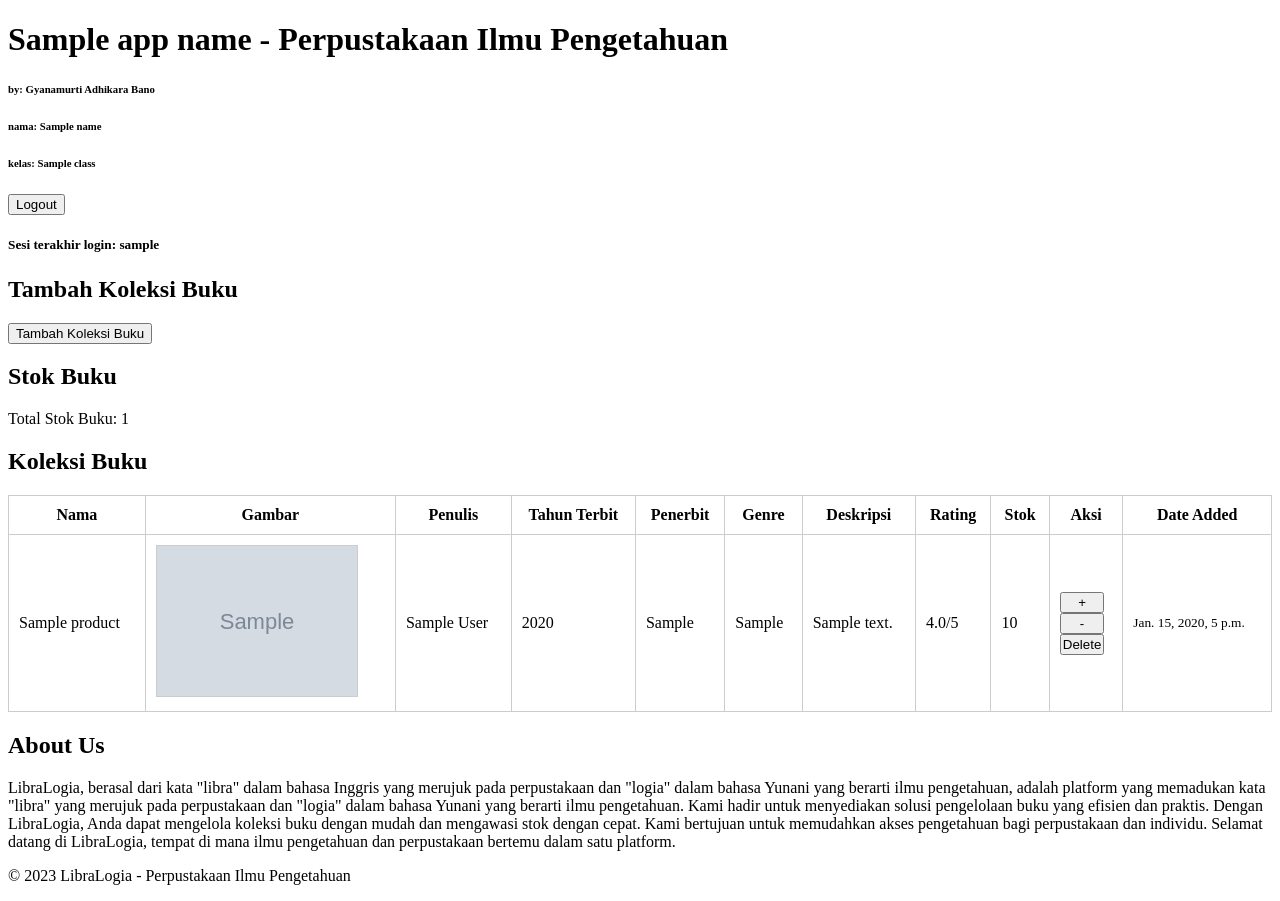
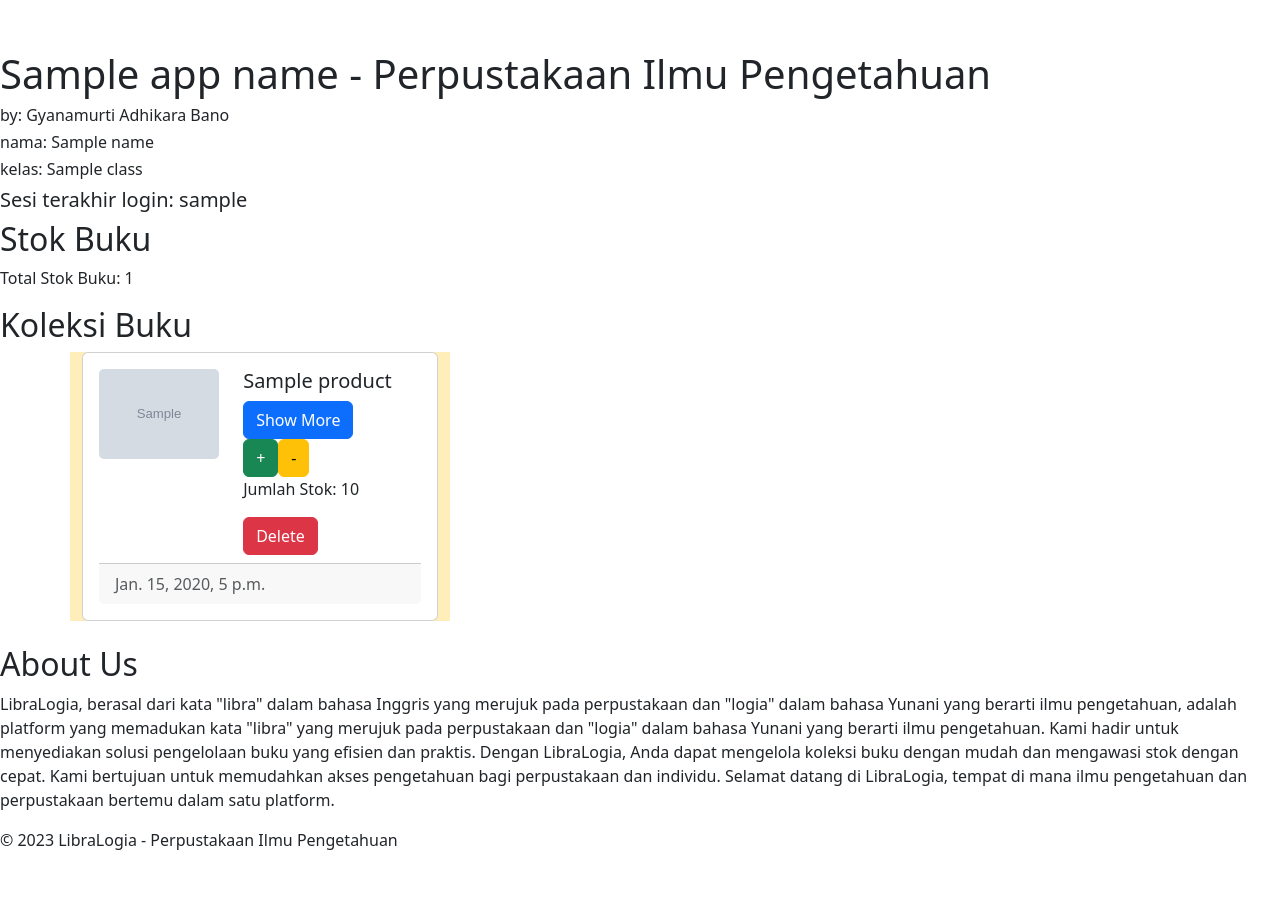
Before and after one commit to Gyan-Bano/tugas-pbp-gyan, a Django app: template main/templates/main.html in a window 1280 px wide. After the commit the page ends 850 px from the top, so only its background shows below. Run offline with Django 4.2, Linux system fonts and the light colour scheme; tables that the repository leaves empty hold one stand-in row (values such as "Sample post"); the template is opened without the code that fills it: values that come from a table or form of the project are taken from there, most other values are stand-ins (such as "Sample title", 1, 10 or a date in 2020); grey boxes marked "Sample" are stand-in pictures.

Commit message:
menambahkan css pada tugas pbp 5

```diff
--- a/main/templates/create_product.html
+++ b/main/templates/create_product.html
@@ -1,9 +1,9 @@
 {% extends 'base.html' %}
 
 {% block content %}
-<h1>Tambah Koleksi Buku</h1>
+<h1 style="padding-top: 50px;">Tambah Koleksi Buku</h1>
 
-<form method="POST" enctype="multipart/form-data">
+<form method="POST" enctype="multipart/form-data" >
     {% csrf_token %}
     <table>
         {{ form.as_table }}
--- a/main/templates/main.html
+++ b/main/templates/main.html
@@ -2,96 +2,85 @@
 {% load static %}
 
 {% block content %}
-    <header>
-        <h1>{{app_name}} - Perpustakaan Ilmu Pengetahuan</h1>
+<header style="padding-top: 50px;">
+    <h1>{{ app_name }} - Perpustakaan Ilmu Pengetahuan</h1>
     <h6>by: Gyanamurti Adhikara Bano</h6>
-        <h6>nama: {{name}}</h6>
-        <h6>kelas: {{class}}</h6>
-
-        <a href="{% url 'main:logout' %}">
-            <button>
-                Logout
-            </button>
-        </a>
+    <h6>nama: {{ name }}</h6>
+    <h6>kelas: {{ class }}</h6>
     <h5>Sesi terakhir login: {{ last_login }}</h5>
 </header>
-    <main>
-        <section class="add-collection">
-            <h2>Tambah Koleksi Buku</h2>
-            <a href="{% url 'main:create_product' %}">
-                <button id="addCollectionButton">Tambah Koleksi Buku</button>
-            </a>
 
 
-        </section>
+
+
+
+<main>
     <section class="stock-control">
         <h2>Stok Buku</h2>
         <p>Total Stok Buku: <span id="totalStock">{{ total_stock }}</span></p>
     </section>
     <section class="book-list">
         <h2>Koleksi Buku</h2>
-            <div style="overflow-x: auto; margin-bottom: 20px;">
-                <table style="width: 100%; border-collapse: collapse;">
-                    <thead>
-                        <tr>
-                            <th style="padding: 10px; border: 1px solid #ccc;">Nama</th>
-                            <th style="padding: 10px; border: 1px solid #ccc;">Gambar</th>
-                            <th style="padding: 10px; border: 1px solid #ccc;">Penulis</th>
-                            <th style="padding: 10px; border: 1px solid #ccc;">Tahun Terbit</th>
-                            <th style="padding: 10px; border: 1px solid #ccc;">Penerbit</th>
-                            <th style="padding: 10px; border: 1px solid #ccc;">Genre</th>
-                            <th style="padding: 10px; border: 1px solid #ccc;">Deskripsi</th>
-                            <th style="padding: 10px; border: 1px solid #ccc;">Rating</th>
-                            <th style="padding: 10px; border: 1px solid #ccc;">Stok</th>
-                            <th style="padding: 10px; border: 1px solid #ccc;">Aksi</th>
-                            <th style="padding: 10px; border: 1px solid #ccc;">Date Added</th>
-                        </tr>
-                    </thead>
-                    <tbody>
-                        {% comment %} Berikut cara memperlihatkan data produk di bawah baris ini {% endcomment %}
+        <div class="container">
+            <div class="row">
                 {% for product in products %}
-                            <tr>
-                                <td style="padding: 10px; border: 1px solid #ccc;">{{ product.name }}</td>
-                                <td style="padding: 10px; border: 1px solid #ccc;">
+                <div class="col-md-4 mb-4" style="{% if forloop.last %}background-color: #ffeeba; color: #ff5733;{% endif %}">
+                    <div class="card" >
+                        <div class="card-body">
+                            <div class="row">
+                                <div class="col-md-5"> <!-- Increased grid size for image -->
                                     {% if product.image %}
-                                        <img src="{{ product.image.url }}" alt="{{ product.name }}" style="max-width: 200px; max-height: 150px; border: 1px solid #ccc;">
+                                    <img src="{{ product.image.url }}" alt="{{ product.name }}" class="card-img">
                                     {% else %}
-                                        <p>No image available for this product</p>
+                                    <p class="no-image">No image available for this product</p>
                                     {% endif %}
-                                </td>
-                                <td style="padding: 10px; border: 1px solid #ccc;">{{ product.author }}</td>
-                                <td style="padding: 10px; border: 1px solid #ccc;">{{ product.year }}</td>
-                                <td style="padding: 10px; border: 1px solid #ccc;">{{ product.publisher }}</td>
-                                <td style="padding: 10px; border: 1px solid #ccc;">{{ product.genre }}</td>
-                                <td style="padding: 10px; border: 1px solid #ccc;">{{ product.description }}</td>
-                                <td style="padding: 10px; border: 1px solid #ccc;">{{ product.rating }}/5</td>
-                                <td style="padding: 10px; border: 1px solid #ccc;">{{ product.amount }}</td>
-                                <td style="padding: 10px; border: 1px solid #ccc;">
-                                    {% with button_label="Delete" %}
+                                </div>
+                                <div class="col-md-7"> <!-- Decreased grid size for content -->
+                                    <h5 class="card-title">{{ product.name }}</h5>
+                                    <!-- Show More Button -->
+                                    <button class="btn btn-primary show-more-btn float-right">Show More</button>
+                                    <div class="mb-2">
+                                        <div class="btn-group" role="group">
                                             <form method="post" action="{% url 'main:increase_stock' product.id %}">
                                                 {% csrf_token %}
                                                 <input type="hidden" name="action" value="increase">
-                                        <button type="submit" style="width: {{ button_label|length }}ch; text-align: center; display: inline-flex; align-items: center; justify-content: center;">+</button>
+                                                <button type="submit" class="btn btn-success mr-2">+</button>
                                             </form>
                                             <form method="post" action="{% url 'main:decrease_stock' product.id %}">
                                                 {% csrf_token %}
                                                 <input type="hidden" name="action" value="decrease">
-                                        <button type="submit" style="width: {{ button_label|length }}ch; text-align: center; display: inline-flex; align-items: center; justify-content: center;">-</button>
+                                                <button type="submit" class="btn btn-warning">-</button>
                                             </form>
+                                        </div>
+                                        <p>Jumlah Stok: {{ product.amount }}</p>
                                         <form method="post" action="{% url 'main:delete_product' product.id %}">
                                             {% csrf_token %}
                                             <input type="hidden" name="action" value="delete">
-                                        <button type="submit" style="width: {{ button_label|length }}ch; text-align: center; display: inline-flex; align-items: center; justify-content: center;">Delete</button>
+                                            <button type="submit" class="btn btn-danger">Delete</button>
                                         </form>
-                                    {% endwith %}
-                                </td>
-                                <td style="padding: 10px; border: 1px solid #ccc; font-size: smaller;">{{ product.date_added }}</td>
-                            </tr>
+                                    </div>
+                                </div>
+                            </div>
+                            <!-- Additional Information (Initially Hidden) -->
+                            <div class="additional-info" style="display: none;">
+                                <p><strong>Penulis:</strong> {{ product.author }}</p>
+                                <p><strong>Tahun Terbit:</strong> {{ product.year }}</p>
+                                <p><strong>Penerbit:</strong> {{ product.publisher }}</p>
+                                <p><strong>Genre:</strong> {{ product.genre }}</p>
+                                <p><strong>Deskripsi:</strong> {{ product.description }}</p>
+                                <p><strong>Rating:</strong> {{ product.rating }}/5</p>
+                            </div>
+                            <div class="card-footer text-muted">
+                                {{ product.date_added }}
+                            </div>
+                        </div>
+                    </div>
+                </div>
                 {% endfor %}
-                    </tbody>
-                </table>
+            </div>
         </div>
     </section>
+
 
     <section class="about-us">
         <h2>About Us</h2>
@@ -101,4 +90,27 @@
 <footer>
     <p>&copy; 2023 LibraLogia - Perpustakaan Ilmu Pengetahuan</p>
 </footer>
+</main>
+</footer>
+<script>
+    // JavaScript to toggle visibility of additional information
+    document.addEventListener('DOMContentLoaded', function () {
+        const showMoreButtons = document.querySelectorAll('.show-more-btn');
+
+        showMoreButtons.forEach(button => {
+            button.addEventListener('click', function () {
+                const card = this.closest('.card');
+                const additionalInfo = card.querySelector('.additional-info');
+                if (additionalInfo.style.display === 'none' || additionalInfo.style.display === '') {
+                    additionalInfo.style.display = 'block';
+                    this.textContent = 'Show Less';
+                } else {
+                    additionalInfo.style.display = 'none';
+                    this.textContent = 'Show More';
+                }
+            });
+        });
+    });
+</script>
+
 {% endblock content %}
--- a/main/views.py
+++ b/main/views.py
@@ -47,11 +47,11 @@ def create_product(request):
     return render(request, 'create_product.html', context)
 
 def show_xml(request):
-    data = Product.objects.all()
+    data = Product.objects.filter(user=request.user)
     return HttpResponse(serializers.serialize("xml", data), content_type="application/xml")
 
 def show_json(request):
-    data = Product.objects.all()
+    data = Product.objects.filter(user=request.user)
     return HttpResponse(serializers.serialize("json", data), content_type="application/json")
 
 def show_xml_by_id(request, id):
--- a/templates/base.html
+++ b/templates/base.html
@@ -2,16 +2,19 @@
 <!DOCTYPE html>
 <html lang="en">
 <head>
+    {% block meta %}
         <meta charset="UTF-8" />
-        <meta
-            name="viewport"
-            content="width=device-width, initial-scale=1.0"
-        />
-        {% block meta %}
+        <meta name="viewport" content="width=device-width, initial-scale=1.0" />
     {% endblock meta %}
+    <link href="https://cdn.jsdelivr.net/npm/bootstrap@5.3.2/dist/css/bootstrap.min.css" rel="stylesheet" integrity="sha384-T3c6CoIi6uLrA9TneNEoa7RxnatzjcDSCmG1MXxSR1GAsXEV/Dwwykc2MPK8M2HN" crossorigin="anonymous">
+    <script src="https://code.jquery.com/jquery-3.6.0.min.js" integrity="sha384-KyZXEAg3QhqLMpG8r+J4jsl5c9zdLKaUk5Ae5f5b1bw6AUn5f5v8FZJoMxm6f5cH1" crossorigin="anonymous"></script>
+    <script src="https://cdn.jsdelivr.net/npm/@popperjs/core@2.11.8/dist/umd/popper.min.js" integrity="sha384-I7E8VVD/ismYTF4hNIPjVp/Zjvgyol6VFvRkX/vR+Vc4jQkC+hVqc2pM8ODewa9r" crossorigin="anonymous"></script>
+    <script src="https://cdn.jsdelivr.net/npm/bootstrap@5.3.2/dist/js/bootstrap.min.js" integrity="sha384-BBtl+eGJRgqQAUMxJ7pMwbEyER4l1g+O15P+16Ep7Q9Q+zqX6gSbd85u4mG4QzX+" crossorigin="anonymous"></script>
 </head>
-
 <body>
+    {% if user.is_authenticated %}
+    {% include 'navbar.html' %}
+    {% endif %}
     {% block content %}
     {% endblock content %}
 </body>
```
Also changed, not shown: templates/navbar.html (added, +15 -0 lines), README.md. Lines whose indentation alone changed are shown as unchanged.
